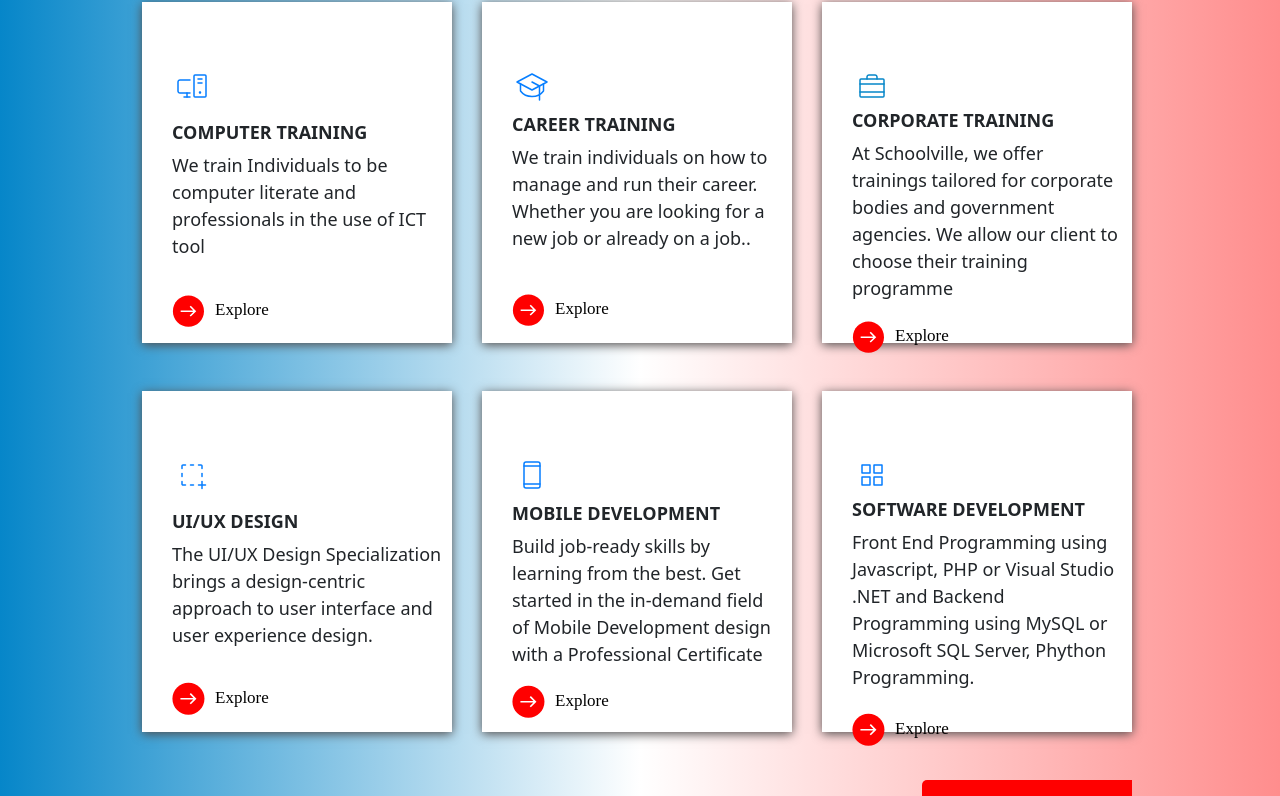
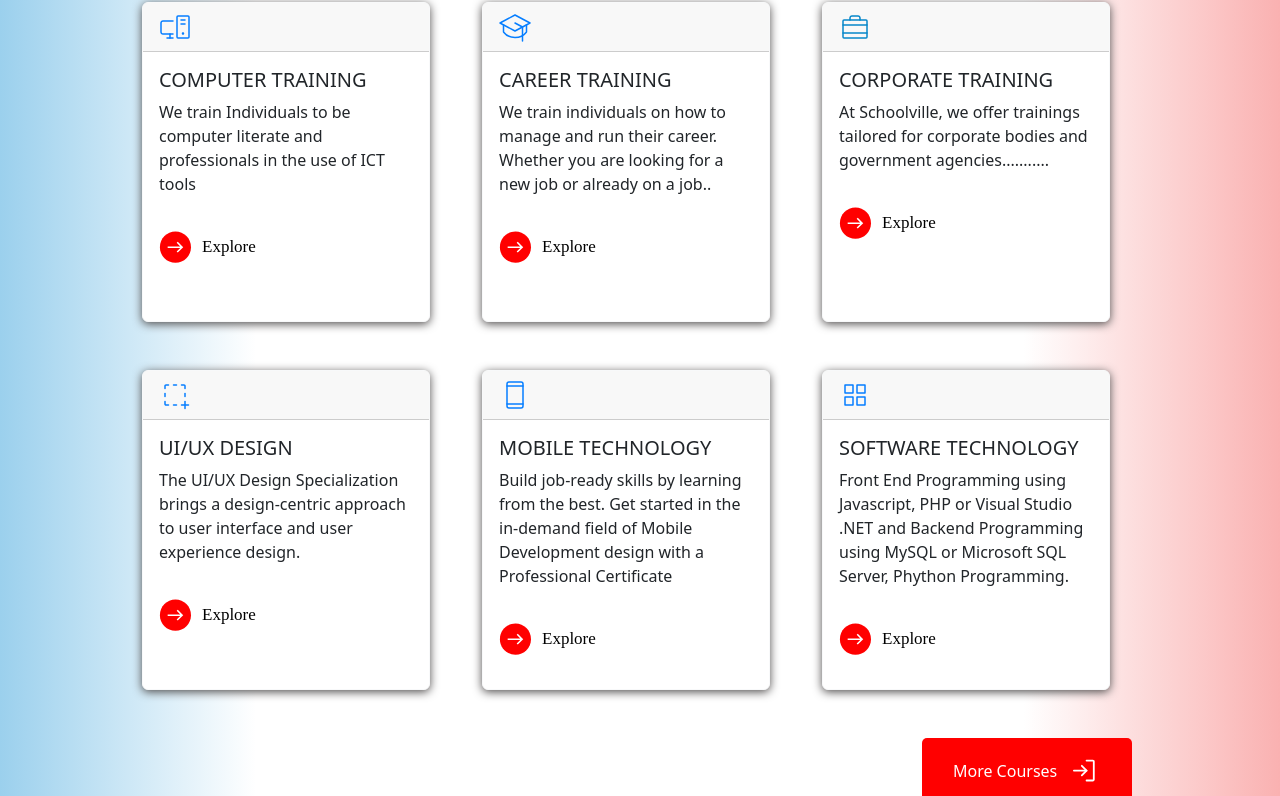
Before and after one commit to NwekeFavour/schoolville-webapp, a React (Vite) app: page / in a window 1280 px wide. Shown: the part 860-1656 px from the top of the page. Built offline with nearby package versions, Linux system fonts and the light colour scheme.

Commit message:
Today's commit

```diff
--- a/src/components/header/head.css
+++ b/src/components/header/head.css
@@ -44,11 +44,12 @@
     text-align: center;
     padding: 18.08px 13.56px 18.08px 13.56px;
     gap: 13.56px;
-    border-radius: 5px 0px 0px 0px;
+    border-radius: 5px;
     border: 1px solid #FF0000;
     opacity: 0px;
+}
 
-}
+
 
 .navBtn a {
     text-decoration: none;
@@ -188,14 +189,13 @@
     top: 690px;
     height: 1077px;
     width: 100%;
-    background-image: linear-gradient(to right, #0686C9, #fff, #FF8D8D);
+    background-image: linear-gradient(to right, #9bd0ed, #fff, #fff, #fff, #fff, #fab1b1);
 }
 
 .divOne{
-    background-color: #fff;
-    width: 310px;
-    height: 340.92px;
-    padding: 64px 10px 30px 30px;
+    /* background-color: #fff; */
+    width: 18rem;
+    height: 20rem;
     gap: 0px;
     border-radius: 5px solid #fff;
     opacity: 0px;
@@ -203,10 +203,8 @@
 }
 
 .divTwo{
-    background-color: #fff;
-    width: 310px;
-    height: 340.92px;
-    padding: 64px 10px 30px 30px;
+    width: 18rem;
+    height: 20rem;
     gap: 0px;
     border-radius: 5px solid #fff;
     opacity: 0px;
@@ -214,10 +212,8 @@
 }
 
 .divThree{
-    background-color: #fff;
-    width: 310px;
-    height: 340.92px;
-    padding: 64px 10px 30px 30px;
+    width: 18rem;
+    height: 20rem;
     gap: 0px;
     border-radius: 5px solid #fff;
     opacity: 0px;
@@ -339,10 +335,8 @@
 }
 
 .divFour{
-    background-color: #fff;
-    width: 310px;
-    height: 340.92px;
-    padding: 64px 10px 30px 30px;
+    width: 18rem;
+    height: 20rem;
     gap: 0px;
     border-radius: 5px solid #fff;
     opacity: 0px;
@@ -378,10 +372,8 @@
 }
 
 .divFive{
-    background-color: #fff;
-    width: 310px;
-    height: 340.92px;
-    padding: 64px 10px 30px 30px;
+    width: 18rem;
+    height: 20rem;
     gap: 0px;
     border-radius: 5px solid #fff;
     opacity: 0px;
@@ -415,10 +407,8 @@
 }
 
 .divSix{
-    background-color: #fff;
-    width: 310px;
-    height: 340.92px;
-    padding: 64px 10px 30px 30px;
+    width: 18rem;
+    height: 20rem;
     gap: 0px;
     border-radius: 5px solid #fff;
     opacity: 0px;
@@ -460,7 +450,7 @@
     left: 840px;
     padding: 18.08px 13.56px 18.08px 13.56px;
     gap: 13.56px;
-    border-radius: 5px 0px 0px 0px;
+    border-radius: 5px;
     opacity: 0px;
     background-color: #FF0000;
     display: flex;
@@ -533,7 +523,7 @@
 
 .Group-pic{
     position: relative;
-    left: -27px;
+    left: -24px;
 }
 
 .Group-pic::before{
@@ -616,7 +606,7 @@
     opacity: 0px;
     height: 800px;
     width: 100%;
-    background-image: linear-gradient(to right, #0686C9,#fff, #fff, #fff, #fff, #fff, #FF8D8D);
+    background-image: linear-gradient(to right, #0686C9, #fff,#fff, #fff, #fff, #fff, #fff, #FF8D8D);
 }
 
 .SectionFourHead{
@@ -763,9 +753,15 @@ footer{
 
 .Footer-p-text input{
     border-bottom: 2px solid #fff !important;
+    position: relative;
+    top: 30px;
     width: 386px;
     height: 42px;
     outline: none;
+}
+
+.Footer-p-text input::placeholder{
+    color: #fff !important;
 }
 
 
@@ -859,3 +855,380 @@ width: 300px;
     display: flex;
     justify-content: space-between;
 }
+
+.BgOne{
+    /* width: 480px;
+    height: 12px;
+    position: relative;
+    top: 627px;
+    left: 146px;
+    gap: 0px;
+    opacity: 0px;
+    background-color: #0083C4; */
+}
+
+.LastSection{
+    /* width: 480px; */
+    height: 12px;
+    position: relative;
+    top: 247px;
+    left:0px;
+    gap: 0px;
+    opacity: 0px;
+    background-color: #0083C4;
+}
+
+.LastSection_One{
+    /* width: 480px; */
+    height: 12px;
+    position: relative;
+    top: 247px;
+    right: 0px;
+    gap: 0px;
+    opacity: 0px;
+    background-color: #EE090E;
+
+}
+
+@media screen and (max-width: 768px) {
+
+    /* .navImage img:first-child{
+        display: block !important;
+    } */
+
+    .navImage img:last-child{
+        /* display: none !important; */
+        width: 200px;
+        height: 80px;
+        position: relative;
+        right: 50px;
+    }
+
+    .bg{
+        position: relative;
+        top: 20px;
+        width: 100%;
+        height: 760px;
+        background: linear-gradient(180deg, #221DCE 0%, #0083C4 100%);
+
+    }
+
+    .bg img:first-child{
+        width: 700px;
+        position: relative;
+        bottom: -80px;
+        right: 400px;
+        display: block !important;
+    }
+
+    .BgTwo{
+        width:500px;
+        position: relative;
+        right: 300px;
+        bottom: 370px;
+        display: block !important;
+    }
+
+    .HeroHeader{
+        position: relative;
+        left: -320px;
+        top: 100px;
+    }
+
+    .HeroHeader h2{
+        font-size: 35px;
+        line-height: 35px;
+        width: 250px;
+    }
+
+    .HeroBtn{
+        display: flex;
+        position: relative;
+        bottom: 180px;
+        right: 100px;
+    }
+
+    .HeroBtn .HeroSect_btn {
+        width: 109px;
+        height: 32.5px;
+        border-radius: 5px;
+
+    }
+
+    .HeroBtn .HeroSect_btn a{
+        display: flex;
+        align-items: center;
+        font-size: 15px;
+    }
+
+    .HeroBtn .HeroSect_Btn2{
+        position: relative;
+        left: 1px;
+        width: 109px;
+        /* top: 10px; */
+        height: 32.5px;
+        border-radius: 5px;
+    }
+
+    .HeroBtn .HeroSect_Btn2 a{
+        display: flex;
+        align-items: center;
+        /* font-size: 10px; */
+    }
+
+    .HeroSect_Btn2 div:first-child{
+        display: flex !important;
+    }
+
+    .HeroSect_Btn2 div:last-child{
+        display: none;
+    }
+
+    .Hero_Img{
+        position: relative;
+        left: -812px;
+        top: 476px;
+    }
+
+    .Hero_Img img{
+        width: 325px;
+    }
+
+    .p-text p{
+        position: relative;
+        bottom: 179px;
+        right: 97px;
+        width: 300px;
+    }
+
+    .Background{
+        display: none;
+    }
+
+    .nav{
+        height: 50px !important;
+    }
+
+    .List{
+        display: none !important;
+        position: absolute;
+        left: 0;
+        padding: 20px;
+        display: block;
+        text-align: justify;
+    }
+
+    .List ul li{
+        padding: 10px;
+    }
+
+    .List ul{
+        padding: 20px;
+        display: block;
+    }
+
+    .navBtn{
+        position: relative;
+        left: 23px;
+        width: 90px;
+        height: 42px;
+    }
+
+    .navBtn a{
+        display: flex;
+        align-items: center;
+        font-size: 14px;
+    }
+
+    .navBtn img{
+        width: 14px;
+        height: 14px;
+    }
+
+
+    .Section3{
+        position: relative;
+        height: fit-content;
+        top: 20px;
+    }
+
+    .CardSection{
+        position: relative;
+        right: 35px;
+    }
+
+    .divOne{
+        width: 280px;
+        height: 340px;
+        border-radius: 10px;
+        margin-bottom: 20px;
+    }
+
+    .divTwo{
+        width: 280px;
+        border-radius: 10px;
+        margin-bottom: 20px;
+        height: 340px;
+    }
+
+    .divThree{
+        width: 280px;
+        border-radius: 10px;
+        margin-bottom: 20px;
+        height: 340px;
+    }
+
+    .cardTwoimage{
+        position: relative;
+        bottom: 30px;
+    }
+
+    .cardThreehead p{
+        width: 250px;
+    }
+
+    .CardSection_Two{
+        position: relative;
+        right: 35px;
+    }
+
+    .divFour{
+        width: 280px;
+        border-radius: 10px;
+        margin-bottom: 20px;
+        height: 340px;
+    }
+
+    .divFive{
+        width: 280px;
+        border-radius: 10px;
+        margin-bottom: 20px;
+        height: 340px;
+    }
+
+    .divSix{
+        width: 280px;
+        border-radius: 10px;
+        margin-bottom: 20px;
+        height: 340px;
+    }
+
+    .moreCourses{
+        position: relative;
+        left: 6rem;
+        bottom: 37px;
+    }
+
+    .Man{
+        position: relative;
+        bottom: 30rem;
+        right: 36px;
+    }
+
+    .Man::before{
+        content: "";
+        position: absolute;
+        top: 0;
+        left: 0;
+        width: 352px;
+        height: 746px;
+        background-color: #0477C5;
+        z-index: 1;
+        opacity: 50%;
+
+    }
+
+    .Man img{
+        width: 352px;
+
+    }
+
+    .ManLink{
+        position: relative;
+        left: -6px;
+        bottom: 600px;
+    }
+
+    .Group-pic{
+        position: relative;
+        top: 700px;
+        left: -370px;
+    }
+
+    .Group-pic img{
+        position: relative;
+        right: 10rem;
+        bottom: 60px;
+        width: 352px;
+        /* height: 155px; */
+    }
+    .Group-pic::before{
+        content: "";
+        position: absolute;
+        top: -60px;
+        left: -160px;
+        width: 352px;
+        background-color: #FF0000;
+        z-index: 1;
+        opacity: 70%;
+    }
+
+    .Group-pictext a{
+        position: relative;
+        bottom: -40px;
+        right: 500px;
+        font-size: 35px;
+        line-height: 35px;
+        display: block;
+        width: 300px;
+        padding: 5px;
+    }
+
+    .Group-pictext p{
+        position: relative;
+        right: 490px;
+        top: 50px;
+        width: 320px;
+        line-height: 20px;
+    }
+
+    .AnotherGrouptext a{
+        position: relative;
+        right: 61rem;
+        top: 57rem;
+        font-size: 35px;
+        line-height: 35px;
+        display: block;
+        width: 300px;
+        padding: 5px;
+    }
+
+    .AnotherGrouptext p{
+        position: relative;
+        right: 61rem;
+        top: 58rem;
+        /* font-size: 35px; */
+        line-height: 35px;
+        display: block;
+        width: 300px;
+        padding: 5px;
+    }
+
+    .schoolvilleImg{
+        width: 100%;
+        position: relative;
+        right: 66rem;
+        height: 305px;
+        top: 60rem;
+    }
+
+    .SectionFourHead{
+        width: 100%;
+        height: 500px;
+    }
+
+    .SectionFourHead .img{
+        width: 62px;
+        height: 62px;
+    }
+}
--- a/src/components/header/head.jsx
+++ b/src/components/header/head.jsx
@@ -18,7 +18,7 @@ import GroupPic from './Images/Union.svg';
 import SchoolvilleArt from './Images/image 537.svg';
 import Pin from './Images/pin.svg';
 import './head.css'
-import { Col, Container, Row } from 'react-bootstrap';
+import { Card, Col, Container, Row } from 'react-bootstrap';
 import SponsorOne from './Images/logo_1.svg';
 import SponsorTwo from './Images/logo_2.svg';
 import SponsorThree from './Images/logo_3.svg';
@@ -47,6 +47,10 @@ function head(props) {
       <section className='Navbar'>
         <div  className='nav'>
           <div className='navImage'>
+            <img
+            className='d-none'
+            src={HeaderImage}
+            />
             <img
             src={HeaderImage}
             />
@@ -77,6 +81,14 @@ function head(props) {
         <div className='HeroSection'>
           <div className='bg'>
             <img
+            className='d-none'
+            src={FooterBgTwo}
+            />
+            <img
+            className='BgTwo d-none'
+            src={FooterBgTwo}
+            />
+            <img
             className='Background'
             src={HeroSectionBg}
             />
@@ -97,12 +109,22 @@ function head(props) {
                   </a>
                 </div>
                 <div className='HeroSect_Btn2'>
+                  <div className='d-none mainBtn'>
+                    <a href='#'>
+                      Explore
+                      <img
+                      src={HeroBtnTwo}
+                      />
+                  </a>
+                  </div>
+                  <div>
                     <a href='#'>
                       Explore our courses
                       <img
                       src={HeroBtnTwo}
                       />
                     </a>
+                  </div>
                 </div>
               </div>
             </div>
@@ -125,19 +147,13 @@ function head(props) {
               </div>
             </Col>
           </Row>
-          <Row className='m-5'>
+          <Row className='m-5 CardSection'>
             <Col>
-                <div className='divOne'>
-                  <div>
-                    <img
-                    className='m-1'
-                    src={Tower}
-                    />
-                  </div>
-                  <div className='cardOnehead mt-3'>
-                    <h3 className='text-uppercase'>computer training</h3>
-                    <p>We train Individuals to be computer literate and professionals in the use of ICT tool</p>
-                  </div>
+                <Card className='divOne' border='light'>
+                  <Card.Header><img src={Tower}/></Card.Header>
+                  <Card.Body>
+                    <Card.Title className='text-uppercase'>computer training</Card.Title>
+                    <Card.Text>We train Individuals to be computer literate and professionals in the use of ICT tools</Card.Text>
                     <div className='cardOneimage mt-4'>
                     <img
                     src={Linker}
@@ -146,21 +162,16 @@ function head(props) {
                       Explore
                     </a>
                   </div>
-                </div>
+                  </Card.Body>
+                </Card>
             </Col>
             <Col>
-                <div className='divTwo'>
-                  <div>
-                    <img
-                    className='m-1'
-                    src={Graduation}
-                    />
-                  </div>
-                  <div className='cardTwohead mt-2'>
-                    <h3 className='text-uppercase'>career training</h3>
-                    <p>We train individuals on how to manage and run their career. Whether you are looking for a new job or already on a job..</p>
-                  </div>
-                  <div className='cardTwoimage mt-5'>
+                <Card border='light' className='divTwo'>
+                  <Card.Header><img src={Graduation}/></Card.Header>
+                  <Card.Body>
+                    <Card.Title className='text-uppercase'>career training</Card.Title>
+                    <Card.Text>We train individuals on how to manage and run their career. Whether you are looking for a new job or already on a job..</Card.Text>
+                    <div className='cardOneimage mt-4'>
                     <img
                     src={Linker}
                     />
@@ -168,45 +179,16 @@ function head(props) {
                       Explore
                     </a>
                   </div>
-                </div>
+                  </Card.Body>
+                </Card>
             </Col>
             <Col>
-                <div className='divThree'>
-                  <div>
-                    <img
-                    className='m-1'
-                    src={Briefcase}
-                    />
-                  </div>
-                  <div className='cardThreehead mt-1'>
-                    <h3 className='text-uppercase'>corporate training</h3>
-                    <p>At Schoolville, we offer trainings tailored for corporate bodies and government agencies. We allow our client to choose their training programme</p>
-                  </div>
-                  <div className='cardThreeimage'>
-                    <img
-                    src={Linker}
-                    />
-                    <a href=''>
-                      Explore
-                    </a>
-                  </div>
-                </div>
-            </Col>
-          </Row>
-          <Row className='m-5'>
-            <Col>
-                <div className='divFour'>
-                  <div>
-                    <img
-                    className='m-1'
-                    src={Selection}
-                    />
-                  </div>
-                  <div className='cardFourhead mt-3'>
-                    <h3 className='text-uppercase'>ui/ux design</h3>
-                    <p>The UI/UX Design Specialization brings a design-centric approach to user interface and user experience design.</p>
-                  </div>
-                  <div className='cardFourimage '>
+                <Card border='light' className='divThree'>
+                  <Card.Header><img src={Briefcase}/></Card.Header>
+                  <Card.Body>
+                    <Card.Title className='text-uppercase'>corporate training</Card.Title>
+                    <Card.Text>At Schoolville, we offer trainings tailored for corporate bodies and government agencies...........</Card.Text>
+                    <div className='cardOneimage mt-4'>
                     <img
                     src={Linker}
                     />
@@ -214,21 +196,18 @@ function head(props) {
                       Explore
                     </a>
                   </div>
-                </div>
+                  </Card.Body>
+                </Card>
             </Col>
+          </Row>
+          <Row className='m-5 CardSection_Two'>
             <Col>
-                <div className='divFive'>
-                  <div>
-                    <img
-                    className='m-1'
-                    src={Mobile}
-                    />
-                  </div>
-                  <div className='cardFivehead mt-2'>
-                    <h3 className='text-uppercase'>mobile development</h3>
-                    <p>Build job-ready skills by learning from the best. Get started in the in-demand field of Mobile Development design with a Professional Certificate</p>
-                  </div>
-                  <div className='cardFiveimage mt-3'>
+                <Card border='light' className='divFour'>
+                  <Card.Header><img src={Selection}/></Card.Header>
+                  <Card.Body>
+                    <Card.Title className='text-uppercase'>ui/ux design</Card.Title>
+                    <Card.Text>The UI/UX Design Specialization brings a design-centric approach to user interface and user experience design.</Card.Text>
+                    <div className='cardOneimage mt-4'>
                     <img
                     src={Linker}
                     />
@@ -236,29 +215,42 @@ function head(props) {
                       Explore
                     </a>
                   </div>
-                </div>
+                  </Card.Body>
+                </Card>
             </Col>
             <Col>
-                <div className='divSix'>
-                  <div>
-                    <img
-                    className='m-1'
-                    src={Squarebox}
-                    />
-                  </div>
-                  <div className='cardSixhead mt-1'>
-                    <h3 className='text-uppercase'>software development</h3>
-                    <p>Front End Programming using Javascript, PHP or Visual Studio .NET and Backend Programming using MySQL or Microsoft SQL Server, Phython Programming.</p>
-                  </div>
-                  <div className='cardSiximage mt-1'>
+                <Card border='light' className='divFive'>
+                  <Card.Header><img src={Mobile}/></Card.Header>
+                  <Card.Body>
+                    <Card.Title className='text-uppercase'>mobile technology</Card.Title>
+                    <Card.Text>Build job-ready skills by learning from the best. Get started in the in-demand field of Mobile Development design with a Professional Certificate</Card.Text>
+                    <div className='cardOneimage mt-4'>
                     <img
                     src={Linker}
                     />
-                    <a href=''>
+                    <a href='#'>
                       Explore
                     </a>
                   </div>
+                  </Card.Body>
+                </Card>
+            </Col>
+            <Col>
+                <Card border='light' className='divSix'>
+                  <Card.Header><img src={Squarebox}/></Card.Header>
+                  <Card.Body>
+                    <Card.Title className='text-uppercase'>software technology</Card.Title>
+                    <Card.Text>Front End Programming using Javascript, PHP or Visual Studio .NET and Backend Programming using MySQL or Microsoft SQL Server, Phython Programming.</Card.Text>
+                    <div className='cardOneimage mt-4'>
+                    <img
+                    src={Linker}
+                    />
+                    <a href='#'>
+                      Explore
+                    </a>
                   </div>
+                  </Card.Body>
+                </Card>
             </Col>
           </Row>
           <div className='moreCourses'>
@@ -470,11 +462,13 @@ function head(props) {
               />
               <div className='Footer-p-text text-light d-block'>
                 <p>Subscribe to our Newsletter</p>
-                <p className='E_address'>Enter your email address</p>
-                <input type='text' className='border-0 bg-transparent'/>
+                {/* <p className='E_address'>Enter your email address</p> */}
+                <input placeholder='Enter your email address' type='text' className='border-0 bg-transparent'/>
+                <a href='#'>
                   <img
                     src={FooterInput}
                   />
+                </a>
               </div>
             </div>
           </div>
@@ -520,6 +514,10 @@ function head(props) {
           <div><p>FAQ’s | Policies | Careers | Press</p></div>
           <div><p>© COPYRIGHT 2023 SCHOOLVILLE</p></div>
         </div>
+        <div className='d-flex justify-content-between '>
+          <div className='LastSection col-4'></div>
+          <div className='LastSection_One col-4'></div>
+        </div>
       </footer>
     </div>
   );
```
Lines whose indentation alone changed are shown as unchanged.
